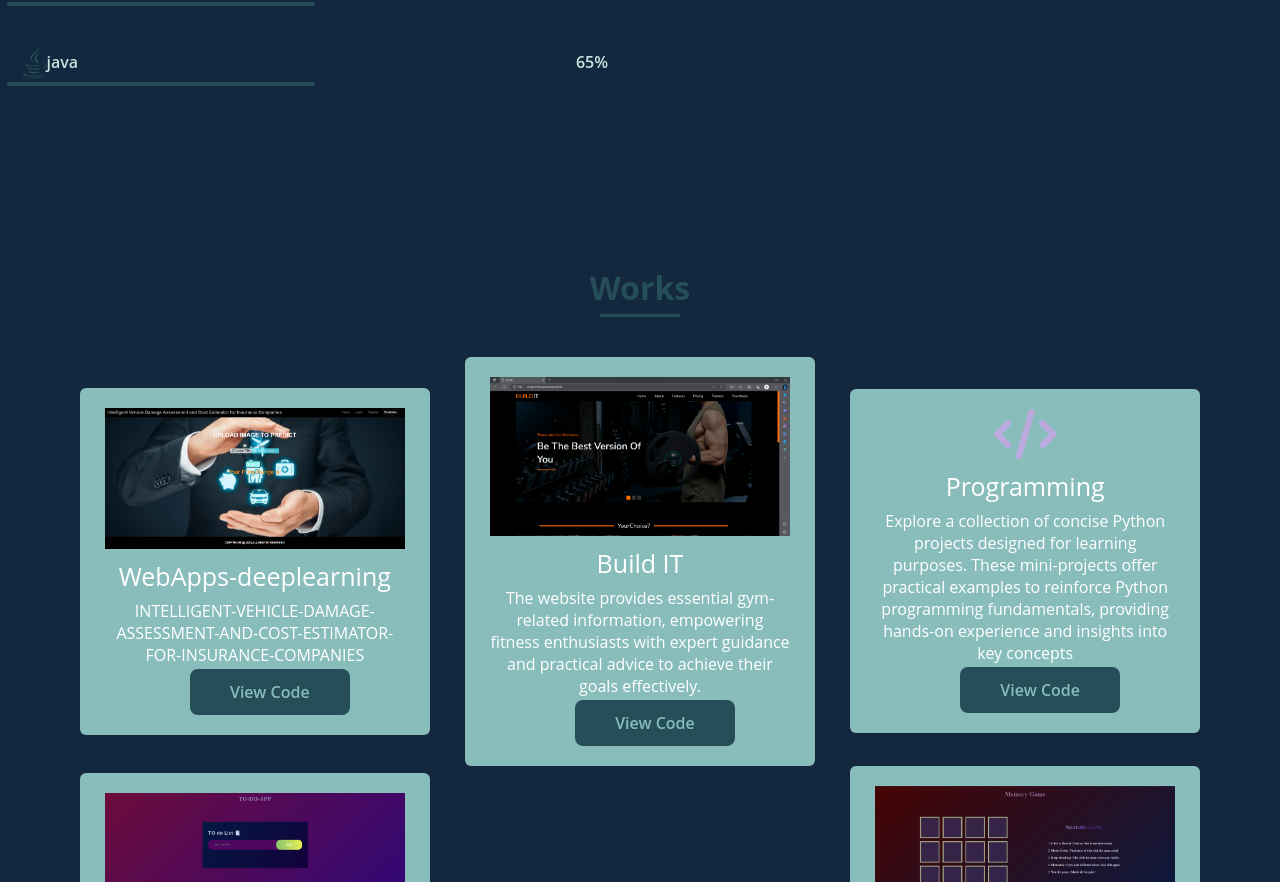
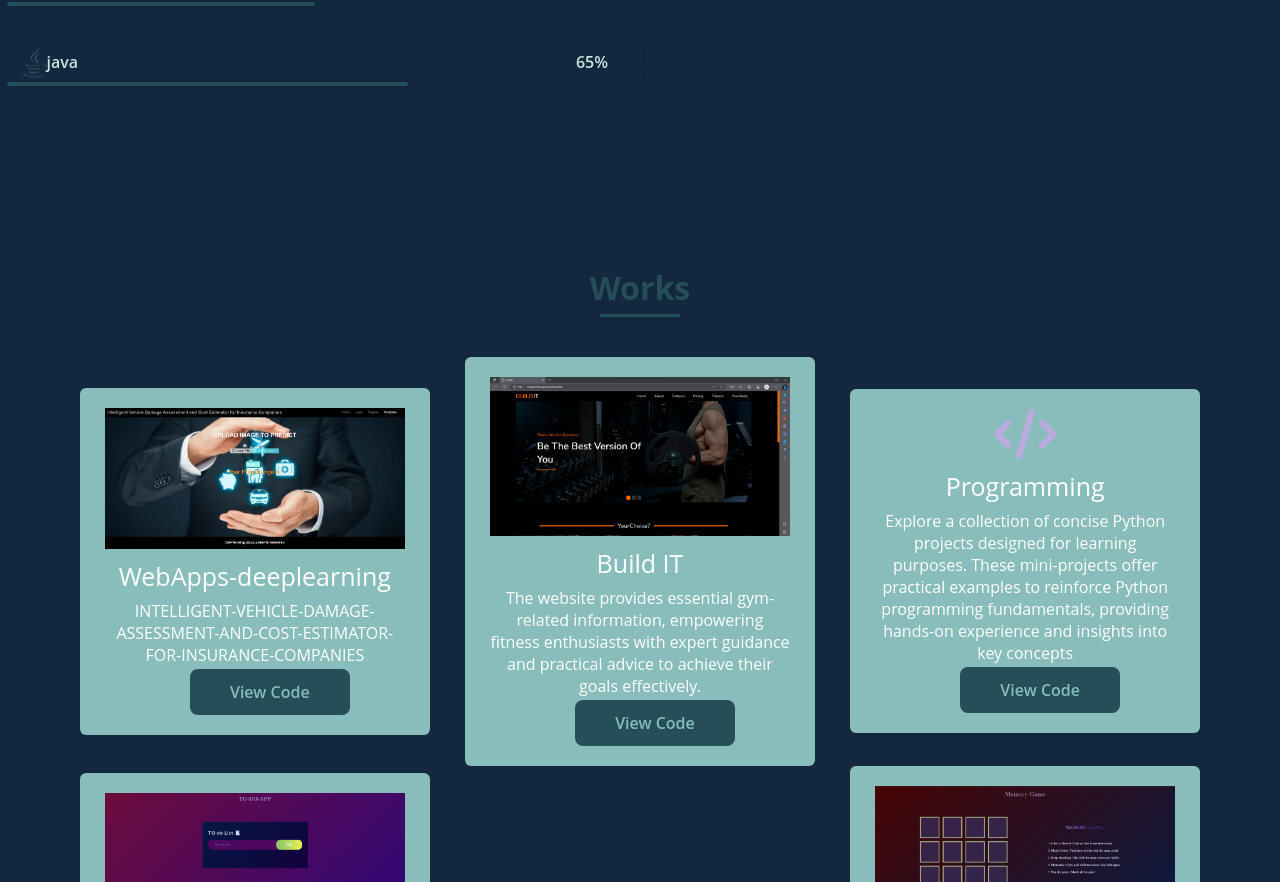
Before and after one commit to nithish26123/nithish26123.github.io, a plain HTML site: page index.html in a window 1280 px wide. Shown: the part 2339-3221 px from the top of the page. Drawn offline with nearby package versions, Linux system fonts and the light colour scheme.

Commit message:
Update index.html

```diff
--- a/index.html
+++ b/index.html
@@ -159,7 +159,7 @@
                                 <i class="fab fa-java skills__icon "></i>
                                 <span class="skills__name">java</span>
                             </div>
-                            <div class="skills__bar skills__ux">
+                            <div class="skills__bar skills__java">
 
                             </div>
                             <div>
```
